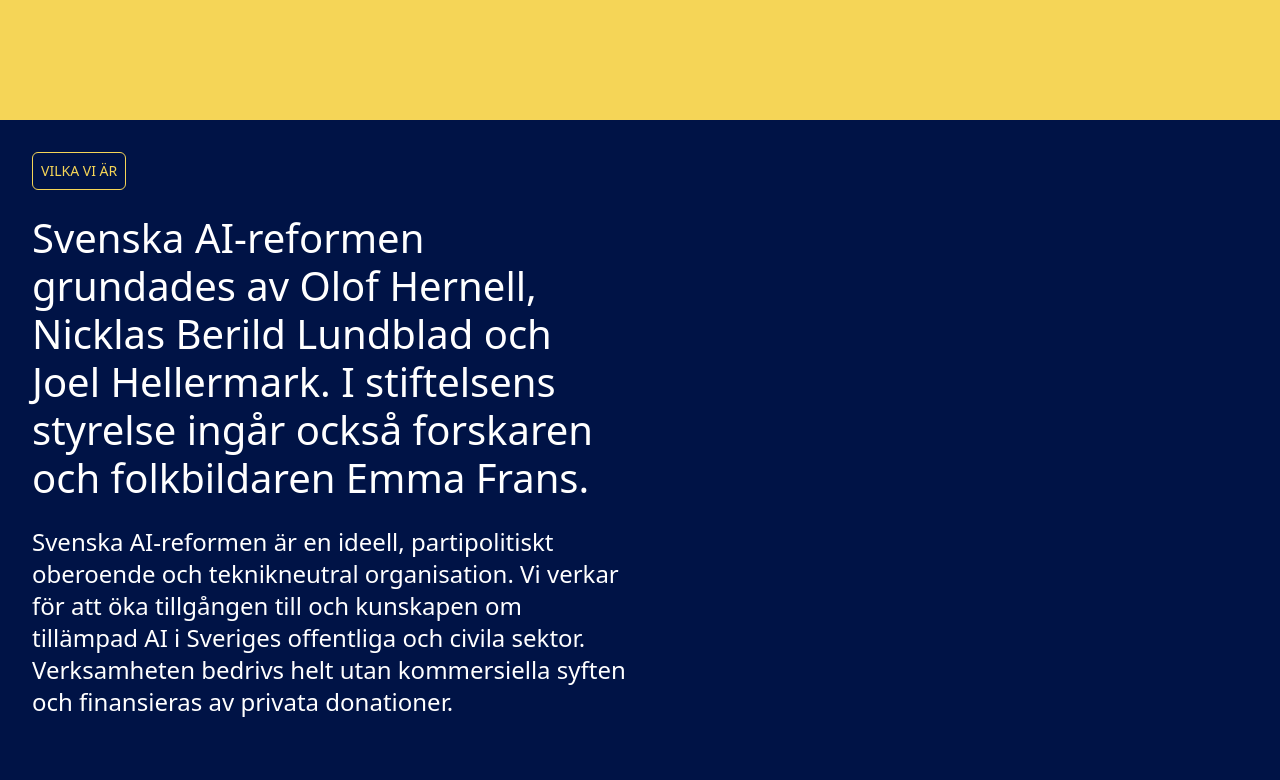
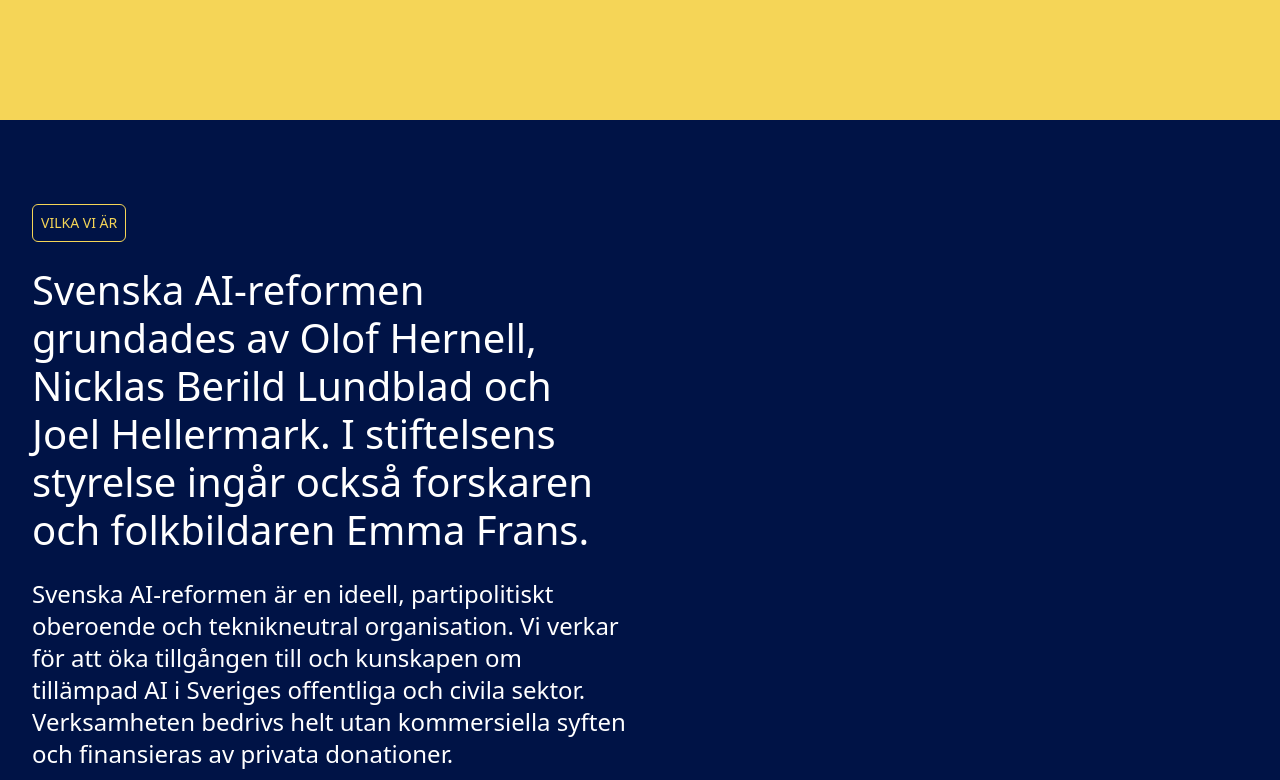
Before and after one commit to oliver-adage/ai-reformen-new, a Next.js app: page / in a window 1280 px wide. Shown: the part 1440-2220 px from the top of the page. Built offline with nearby package versions, Linux system fonts and the light colour scheme; a web font is replaced by a local one.

Commit message:
feat: adjust paddings

```diff
--- a/app/page.tsx
+++ b/app/page.tsx
@@ -96,8 +96,8 @@
           </p>
         </div>
       </section>
-      <section className="bg-blue text-white px-5 pt-4 pb-10 md:px-8 md:pt-8 md:pb-16">
-        <div className="grid grid-cols-4 mb-8 lg:mb-16 lg:grid-cols-8 gap-5">
+      <section className="bg-blue text-white px-5 pt-10 pb-10 lg:px-8 lg:pt-16 lg:pb-20">
+        <div className="grid grid-cols-4 py-4 mb-8 lg:mb-16 lg:py-5 lg:grid-cols-8 gap-5">
           <div className="col-span-4">
             <h2 className="uppercase text-yellow rounded-sm inline-block p-2 border border-yellow text-sm mb-6">
               Vilka vi är
```
